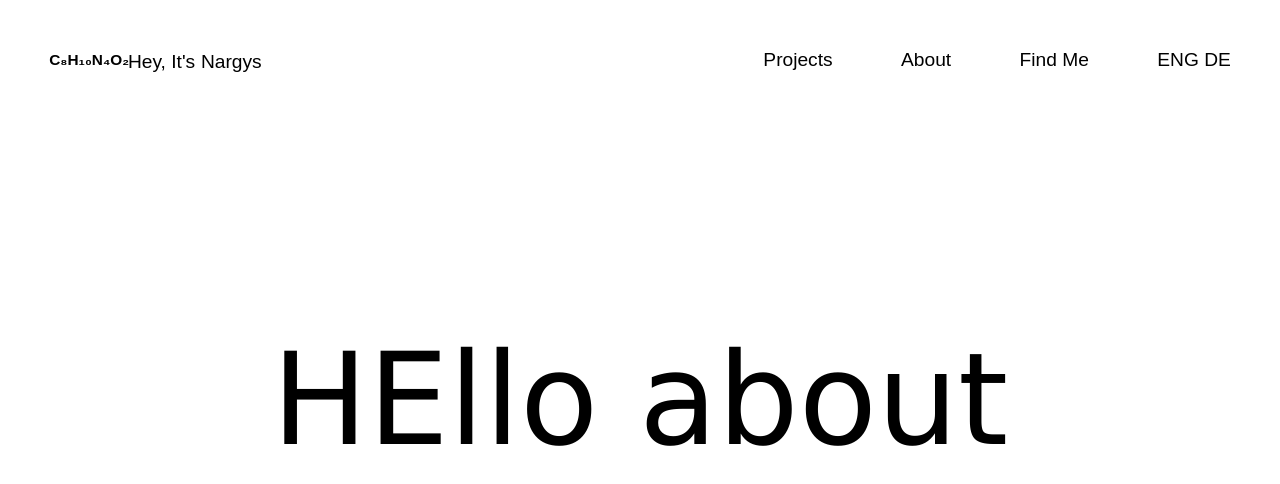
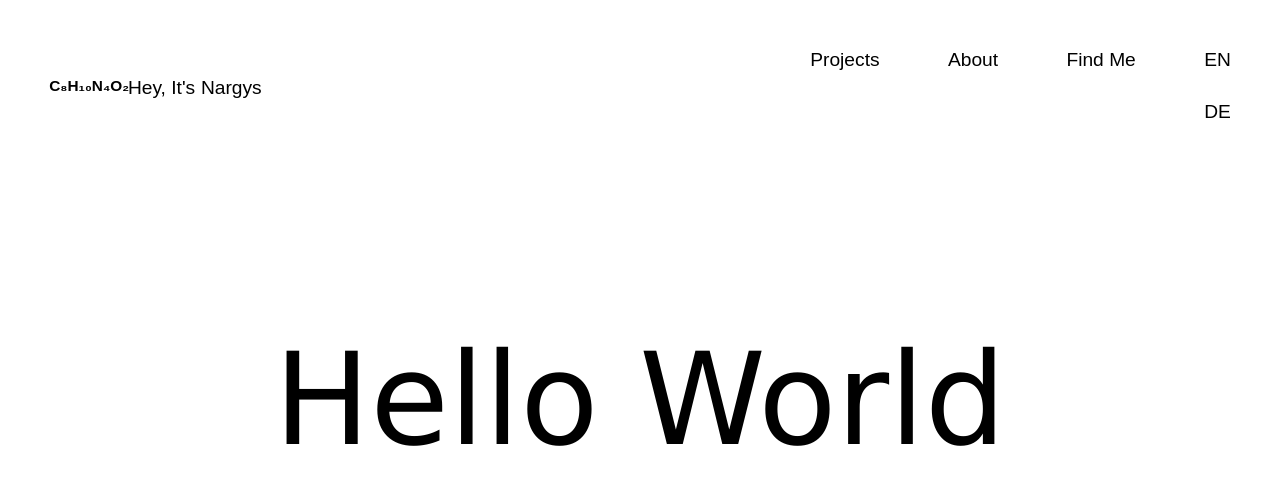
Before and after one commit to nargysc/portfolionrgs, a React (Create React App) app: page /about in a window 1280 px wide. Shown: the top 484 px of the page. Built offline with nearby package versions, Linux system fonts and the light colour scheme.

Commit message:
add: example

```diff
--- a/src/Components/About.js
+++ b/src/Components/About.js
@@ -1,10 +1,13 @@
 import React from "react";
 import transition from "../transition";
+import { useTranslation } from "react-i18next";
 
 function About() {
+  const { t } = useTranslation();
+
   return (
     <div>
-      <h1>HEllo about</h1>
+      <h1>{t("title")}</h1>
     </div>
   );
 }
--- a/src/Components/NavBar.js
+++ b/src/Components/NavBar.js
@@ -1,8 +1,10 @@
 import React from "react";
 import { Link } from "react-router-dom";
 import "./NavBar.scss";
+import { useTranslation } from "react-i18next";
 
 const NavBar = () => {
+  const { i18n } = useTranslation();
   return (
     <div className="nav">
       <div className=" logo">
@@ -36,9 +38,12 @@ const NavBar = () => {
           <div className="indicator"></div>
         </div>
         <div className="nav-item">
-          <Link className="nav-link" to="/">
-            ENG DE
-          </Link>
+          <span className="nav-link" onClick={() => i18n.changeLanguage("en")}>
+            EN
+          </span>
+          <span className="nav-link" onClick={() => i18n.changeLanguage("de")}>
+            DE
+          </span>
           <div className="indicator"></div>
         </div>
       </div>
--- a/src/index.js
+++ b/src/index.js
@@ -4,6 +4,7 @@ import "./index.css";
 import App from "./App";
 import reportWebVitals from "./reportWebVitals";
 import { BrowserRouter as Router, Routes, Route } from "react-router-dom";
+import "./i18n";
 
 ReactDOM.render(
   <React.StrictMode>
```
